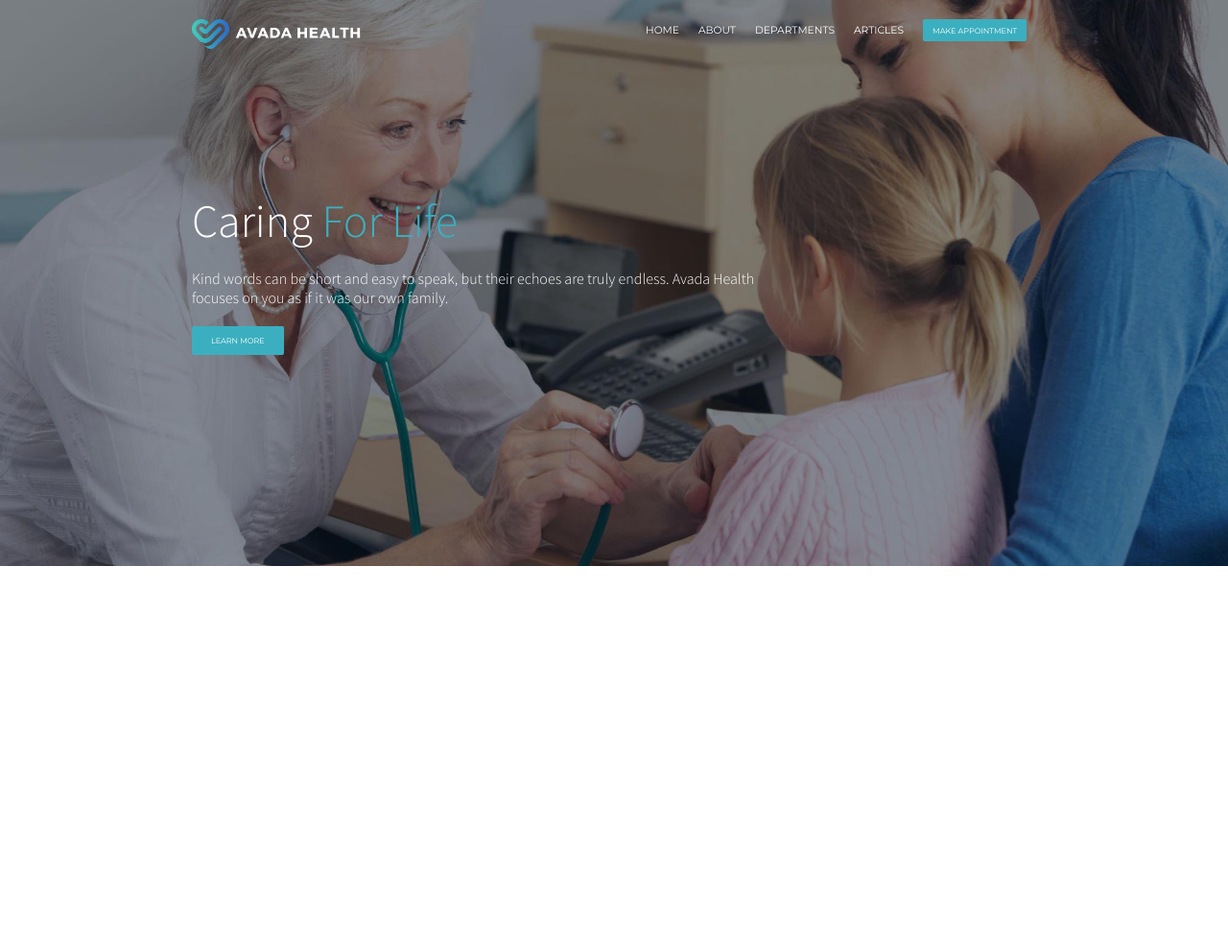
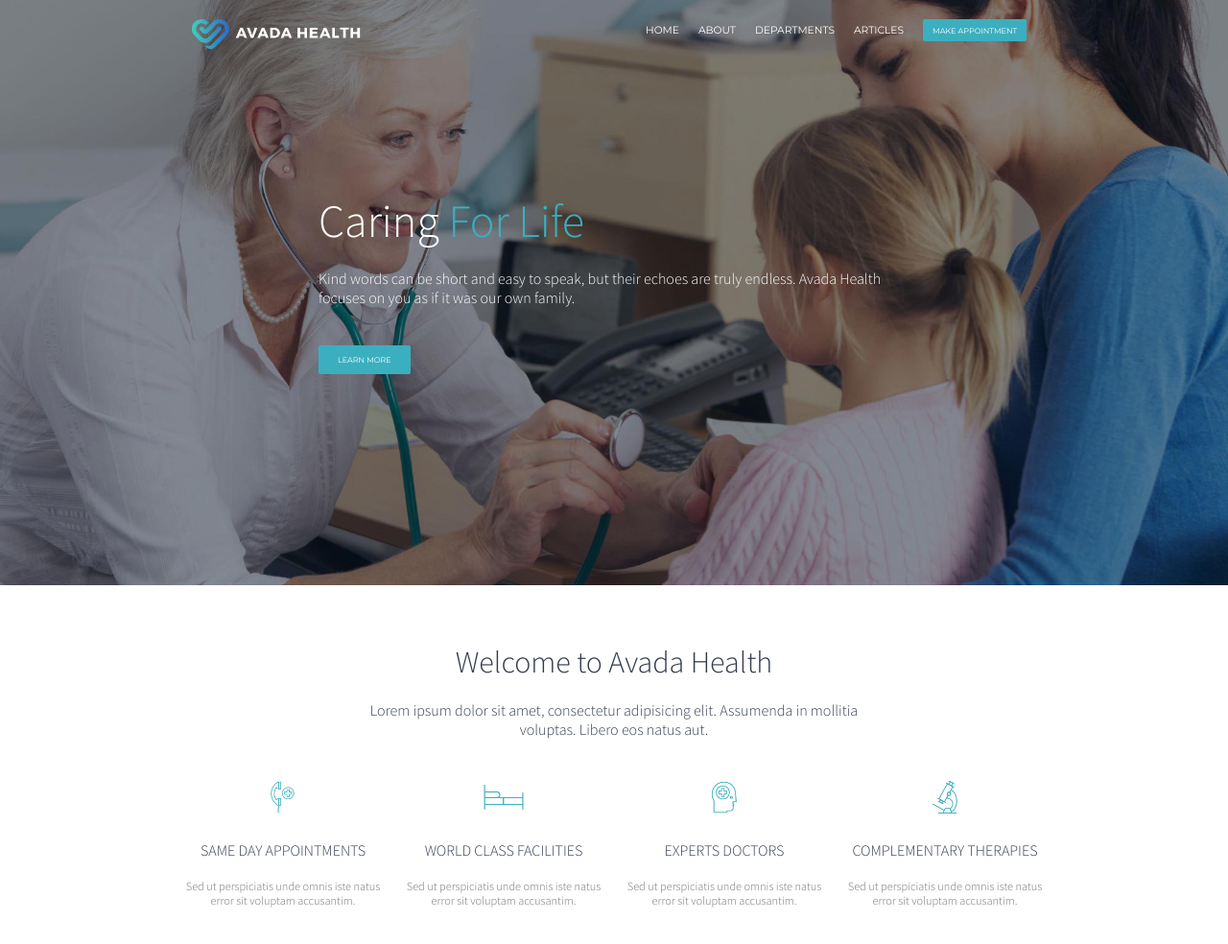
Before and after one commit to leitongchen/proj-html-vuejs, a website: page index.html in a window 1280 px wide. Shown: the whole page at 96% size. Before the commit the page ends 800 px from the top, so only its background shows below. Drawn offline with nearby package versions, Linux system fonts and the light colour scheme.

Commit message:
Section 1 implemented

```diff
--- a/index.html
+++ b/index.html
@@ -44,14 +44,14 @@
         <main>
             <div class="hero">
 
-                <div class="hero-text">
+                <div class="hero-text container">
 
                     <h1>
                         Caring
                         <span class="highlighted">For Life</span>
                     </h1>
 
-                    <p>
+                    <p class="lead">
                         Kind words can be short and easy to speak, but their echoes are truly endless. Avada Health focuses on you as if it was our own family.
                     </p>
 
@@ -62,6 +62,64 @@
                 </div>
 
             </div>
+
+            <section id="section-1" class="light-bg">
+                <div class="container">
+                    <div class="title-container">
+                        <h2>
+                            Welcome to Avada Health
+                        </h2>
+                        <h3>
+                            Lorem ipsum dolor sit amet, consectetur adipisicing elit. Assumenda in mollitia voluptas. Libero eos natus aut.
+                        </h3>
+                    </div>
+
+                    <div class="row">
+                        <div class="col">
+
+                            <img class="plus-row-img" src="public/imgs/sections-icons/icon-1.png" alt="icon emergency phone">
+
+                            <h6>Same day appointments</h6>
+                            <p>
+                                Sed ut perspiciatis unde omnis iste natus error sit voluptam accusantim.
+                            </p>
+                        </div>
+                        <div class="col">
+
+                            <img class="plus-row-img" src="public/imgs/sections-icons/icon-2.png" alt="icon bed">
+
+                            <h6>World class facilities</h6>
+                            <p>
+                                Sed ut perspiciatis unde omnis iste natus error sit voluptam accusantim.
+                            </p>
+
+                        </div>
+                        <div class="col">
+
+                            <img class="plus-row-img" src="public/imgs/sections-icons/icon-3.png" alt="icon expert doctors">
+
+                            <h6>Experts doctors</h6>
+                            <p>
+                                Sed ut perspiciatis unde omnis iste natus error sit voluptam accusantim.
+                            </p>
+
+                        </div>
+                        <div class="col">
+
+                            <img class="plus-row-img" src="public/imgs/sections-icons/icon-4.png" alt="icon microscope">
+
+                            <h6>Complementary therapies</h6>
+                            <p>
+                                Sed ut perspiciatis unde omnis iste natus error sit voluptam accusantim.
+                            </p>
+
+                        </div>
+
+                    </div>
+
+                </div>
+
+            </section>
 
 
 
--- a/src/partials/_common.scss
+++ b/src/partials/_common.scss
@@ -12,24 +12,50 @@
 
 }
 
+section {
+
+    .row {
+        display: flex;
+
+        .col {
+            width: calc(100% / 4);
+            padding: 0 ($spacing/2);
+        }
+    }
+
+}
+
 h1, h2, h3, h4, h5, h6, p, span {
     font-family: $primary-font-stack;
+    font-weight: 300;
+    margin-bottom: $spacing;
+
 }
 
 h1 {
-    font-weight: 300;
     font-size: $font-size*3;
-
-    margin-bottom: $spacing;
 }
 
-p, span {
+h2 {
+    font-size: $font-size*2;
+}
 
+h3 {
+    font-size: $font-size;
+}
+
+h6 {
+    font-size: $font-size;
+    text-transform: uppercase;
 }
 
 p {
+    font-size: $font-size/1.3;
+    font-weight: 300;
+}
+
+p.lead {
     font-size: $font-size;
-    font-weight: 300;
 }
 
 .text-white {
--- a/src/partials/_main.scss
+++ b/src/partials/_main.scss
@@ -10,3 +10,39 @@
         color: white;
     }
 }
+
+section {
+    text-align: center;
+    margin: ($spacing*3) 0;
+
+    &.light-bg {
+
+        h1, h2, h3, h4, h5, h6 {
+            color: $title-color;
+        }
+        p, span {
+            color: $text-color;
+        }
+    }
+    &.dark-bg {
+        h1, h2, h3, h4, h5, h6, p, span {
+            color: white;
+        }
+    }
+}
+
+.title-container {
+    width: 60%;
+    margin: auto;
+}
+
+#section-1 {
+
+    .row {
+        margin-top: $spacing*2;
+    }
+    .plus-row-img {
+        width: 20%;
+        margin-bottom: $spacing;
+    }
+}
```
Also changed, not shown: dist/style.css.
